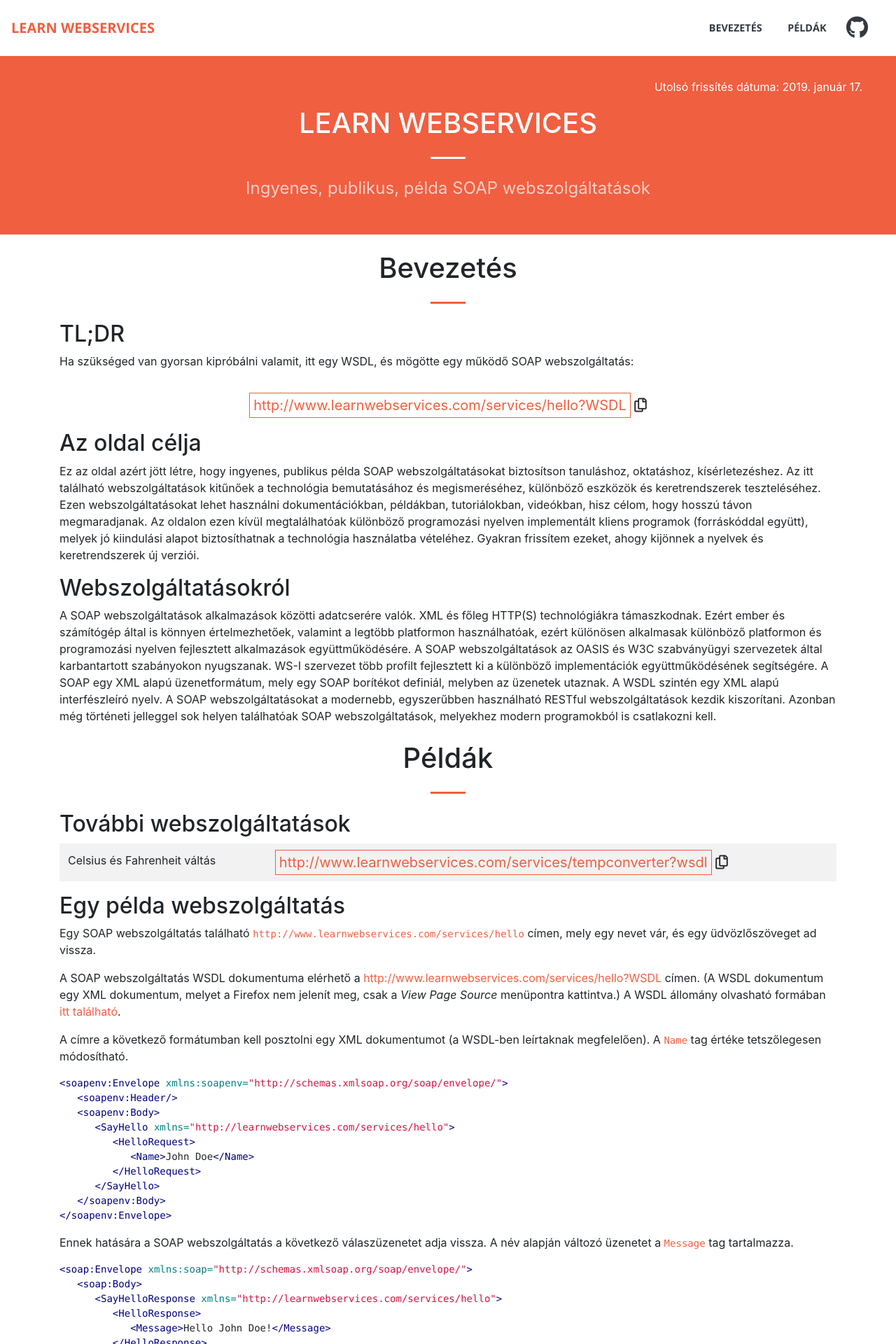
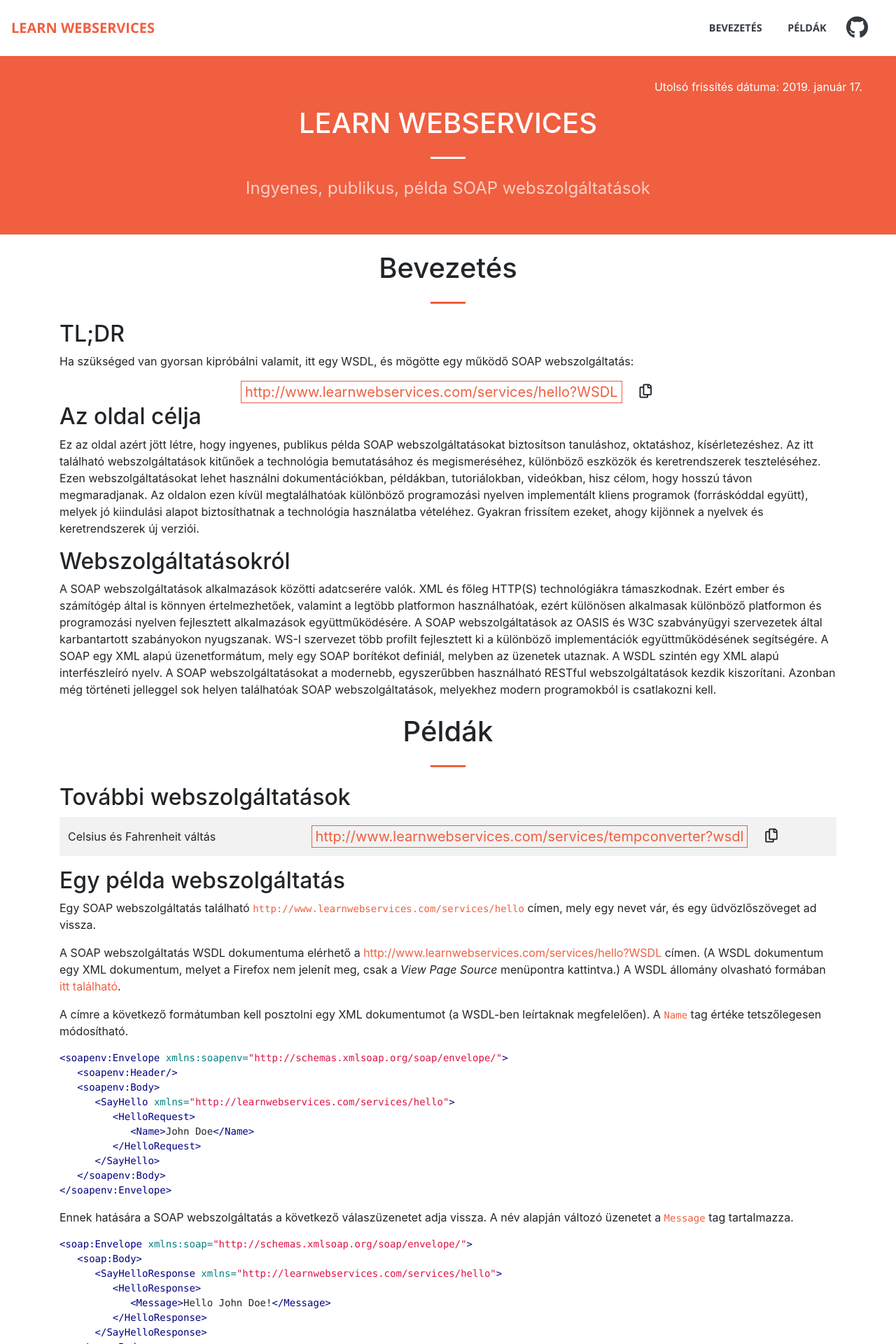
Before and after one commit to vicziani/learnwebservices, a Jekyll site: the page built from site/index.md, in a window 1280 px wide. Shown: the top 1920 px of the page at 70% size. Built offline with Jekyll 4.4.1, drawn with Linux system fonts in a browser that asks for light colours; nearby versions of some CDN libraries; comment, search, counter and statistics services are not loaded; our own code applies the rules of GitHub Pages for plain Markdown files.

Commit message:
Responsive links and images

```diff
--- a/site/assets/css/learnwebservices.css
+++ b/site/assets/css/learnwebservices.css
@@ -49,18 +49,21 @@
 }
 
 .highlighted-wsdl {
-  padding: 20px;
   font-size: 1.25rem;
   text-align: center;
+  border: 1px #f05f40 solid;
+  margin-right: 20px;
 }
 
 .highlighted-wsdl a {
   padding: 5px;
-  border: 1px #f05f40 solid;
 }
 
 .copy-button {
+  font-size: 1.25rem;
   cursor: pointer;
+  vertical-align: middle;
+  padding: 5px;
 }
 
 footer {
--- a/site/index.md
+++ b/site/index.md
@@ -11,9 +11,15 @@
 Ha szükséged van gyorsan kipróbálni valamit, itt egy WSDL, és mögötte egy működő SOAP
 webszolgáltatás:
 
-<div class="highlighted-wsdl">
-  <a id="highlighted-wsdl-hello" href="http://www.learnwebservices.com/services/hello?WSDL">http://www.learnwebservices.com/services/hello?WSDL</a>
-  <i class="copy-button far fa-copy" data-clipboard-target="#highlighted-wsdl-hello"></i>
+<div class="container">
+<div class="row justify-content-md-center">
+<div class="col-xs-6 highlighted-wsdl">
+  <a id="highlighted-wsdl-hello" class="text-wrap" href="http://www.learnwebservices.com/services/hello?WSDL">http://www.learnwebservices.com/services/hello?WSDL</a>
+</div>
+  <div class="col-xs-6">
+    <i class="copy-button far fa-copy" data-clipboard-target="#highlighted-wsdl-hello"></i>
+  </div>
+</div>
 </div>
 
 ## Az oldal célja
@@ -63,12 +69,18 @@
   </thead>-->
   <tbody>
     <tr>
-      <td>Celsius és Fahrenheit váltás</td>
+      <td class="align-middle">Celsius és Fahrenheit váltás</td>
       <td>
-        <span class="highlighted-wsdl">
-        <a id="highlighted-wsdl-temp" href="http://www.learnwebservices.com/services/tempconverter?wsdl">http://www.learnwebservices.com/services/tempconverter?wsdl</a>
-        <i class="copy-button far fa-copy" data-clipboard-target="#highlighted-wsdl-temp"></i>
-        </span>
+        <div class="container">
+        <div class="row justify-content-md-center">
+        <div class="col-xs-6 highlighted-wsdl">
+          <a id="highlighted-wsdl-temp" class="text-wrap" href="http://www.learnwebservices.com/services/tempconverter?wsdl">http://www.learnwebservices.com/services/tempconverter?wsdl</a>
+        </div>
+          <div class="col-xs-6">
+            <i class="copy-button far fa-copy" data-clipboard-target="#highlighted-wsdl-hello"></i>
+          </div>
+        </div>
+        </div>
       </td>
     </tr>
 </tbody>
@@ -138,11 +150,11 @@
 megadni a `Name` tagen belül lehet. Majd meg kell nyomni a zöld _Submit request_ gombot.
 
 <div class="demo-image">
-  <a href="images/soapui-create.png" data-lightbox="post-images"><img src="images/soapui-create_500x.png" title="Projekt létrehozása" /></a>
+  <a href="images/soapui-create.png" data-lightbox="post-images"><img src="images/soapui-create_500x.png" title="Projekt létrehozása" class="img-fluid"/></a>
 </div>
 
 <div class="demo-image">
-  <a href="images/soapui-run.png" data-lightbox="post-images"><img src="images/soapui-run_500x.png" title="Futtatás" /></a>
+  <a href="images/soapui-run.png" data-lightbox="post-images"><img src="images/soapui-run_500x.png" title="Futtatás" class="img-fluid"/></a>
 </div>
 
 <p><a class="github-icon" href="https://github.com/vicziani/learnwebservices/tree/master/lwsapp-soapui-project" title="Forráskód a GitHubon"><i class="fab fa-github"></i></a>
```
